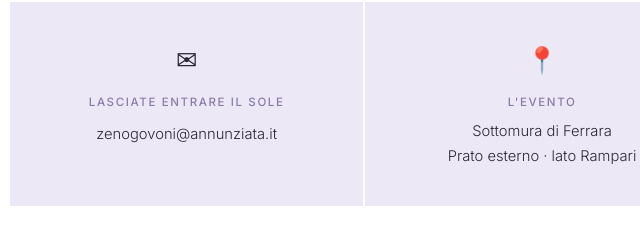
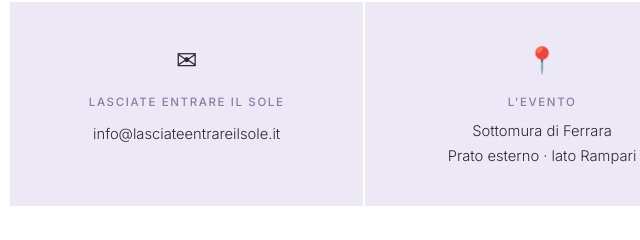
Before and after one commit to zenogovoni-art/il-lenzuolo-bianco, a plain HTML site: page index.html in a window 1280 px wide. Shown: the part 8025-8265 px from the top of the page, 98-738 px from the left. Drawn offline with nearby package versions, Linux system fonts and the light colour scheme; a web font is replaced by a local one.

Commit message:
Aggiorna email contatti: info@lasciateentrareilsole.it
Co-Authored-By: Claude Sonnet 4.6 <noreply@anthropic.com>

```diff
--- a/index.html
+++ b/index.html
@@ -767,7 +767,7 @@
       <div class="contact-box">
         <div class="contact-icon">✉</div>
         <h3>Lasciate Entrare il Sole</h3>
-        <a href="mailto:zenogovoni@annunziata.it">zenogovoni@annunziata.it</a>
+        <a href="mailto:info@lasciateentrareilsole.it">info@lasciateentrareilsole.it</a>
       </div>
       <div class="contact-box">
         <div class="contact-icon">📍</div>
@@ -780,7 +780,7 @@
         <p>Mercoledì di giugno 2026<br>Dalle ore 19.00</p>
       </div>
     </div>
-    <a href="mailto:zenogovoni@annunziata.it" class="cta-btn">Scrivici</a>
+    <a href="mailto:info@lasciateentrareilsole.it" class="cta-btn">Scrivici</a>
   </div>
 </section>
 
```
